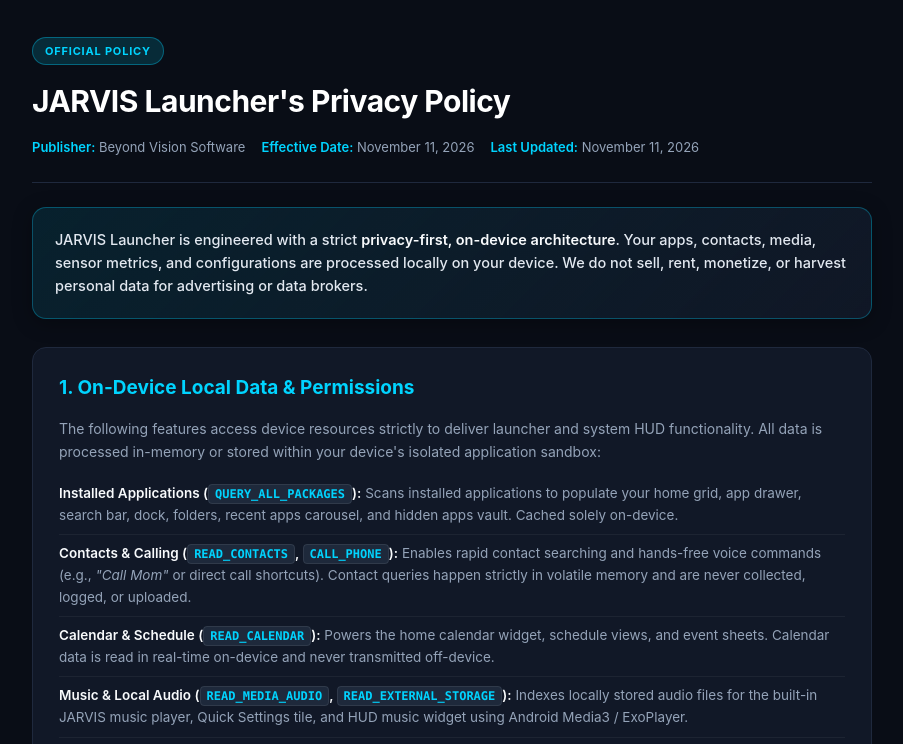
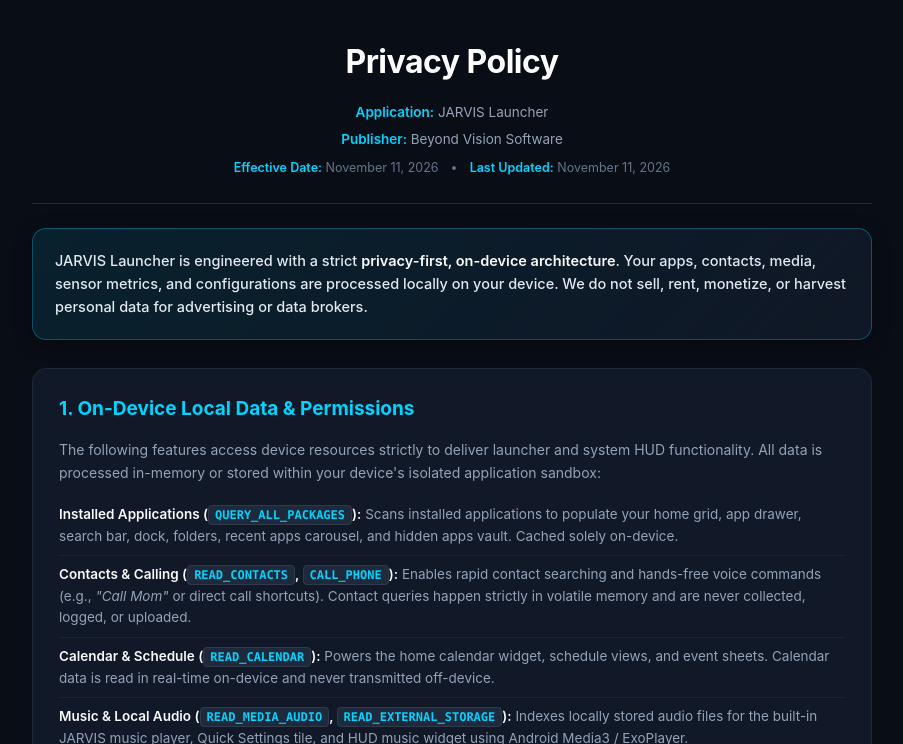
Before and after one commit to beyondvisionsoftware/JARVIS-Launcher, a plain HTML site: page privacy/index.html in a window 1280 px wide. Shown: the top 744 px of the page, without its empty margins (188-1091 px from the left). Drawn offline with Linux system fonts and the light colour scheme.

Commit message:
Update index.html

```diff
--- a/privacy/index.html
+++ b/privacy/index.html
@@ -42,43 +42,43 @@
 
     /* Header */
     header {
+      text-align: center;
       padding-bottom: 24px;
       margin-bottom: 24px;
       border-bottom: 1px solid var(--card-border);
     }
 
-    .badge {
-      display: inline-block;
-      padding: 4px 12px;
-      background: var(--accent-glow);
-      color: var(--accent);
-      border: 1px solid rgba(0, 212, 255, 0.35);
-      border-radius: 999px;
-      font-size: 11px;
-      font-weight: 700;
-      letter-spacing: 0.8px;
-      text-transform: uppercase;
-      margin-bottom: 12px;
-    }
-
     h1 {
-      font-size: 30px;
+      font-size: 32px;
       font-weight: 700;
       color: #ffffff;
-      margin-bottom: 10px;
+      margin-bottom: 12px;
       letter-spacing: -0.5px;
+      text-align: center;
     }
 
     .meta {
-      font-size: 13px;
+      font-size: 13.5px;
       color: var(--text-muted);
       display: flex;
-      flex-wrap: wrap;
-      gap: 16px;
+      flex-direction: column;
+      align-items: center;
+      gap: 5px;
     }
 
+    .meta div strong,
     .meta span strong {
       color: var(--accent);
+    }
+
+    .meta-dates {
+      display: flex;
+      flex-wrap: wrap;
+      justify-content: center;
+      gap: 12px;
+      margin-top: 3px;
+      font-size: 12.5px;
+      color: var(--text-dim);
     }
 
     /* Hero Notice */
@@ -221,12 +221,15 @@
   <div class="container">
 
     <header>
-      <div class="badge">Official Policy</div>
-      <h1>JARVIS Launcher's Privacy Policy</h1>
+      <h1>Privacy Policy</h1>
       <div class="meta">
-        <span><strong>Publisher:</strong> Beyond Vision Software</span>
-        <span><strong>Effective Date:</strong> November 11, 2026</span>
-        <span><strong>Last Updated:</strong> November 11, 2026</span>
+        <div><strong>Application:</strong> JARVIS Launcher</div>
+        <div><strong>Publisher:</strong> Beyond Vision Software</div>
+        <div class="meta-dates">
+          <span><strong>Effective Date:</strong> November 11, 2026</span>
+          <span>&bull;</span>
+          <span><strong>Last Updated:</strong> November 11, 2026</span>
+        </div>
       </div>
     </header>
 
@@ -378,8 +381,7 @@
       </p>
       <p style="margin-top: 8px;">
         <strong>Publisher:</strong> Beyond Vision Software<br>
-        <strong>Support Email:</strong> <a href="mailto:beyondvisionsoftware.help@gmail.com">beyondvisionsoftware.help@gmail.com</a><br>
-        <strong>Official Website / Repo:</strong> <a href="https://beyondvisionsoftware.github.io/JARVIS-Launcher/" target="_blank" rel="noopener">https://beyondvisionsoftware.github.io/JARVIS-Launcher/</a>
+        <strong>Support Email:</strong> <a href="mailto:beyondvisionsoftware.help@gmail.com">beyondvisionsoftware.help@gmail.com</a>
       </p>
     </div>
 
```
